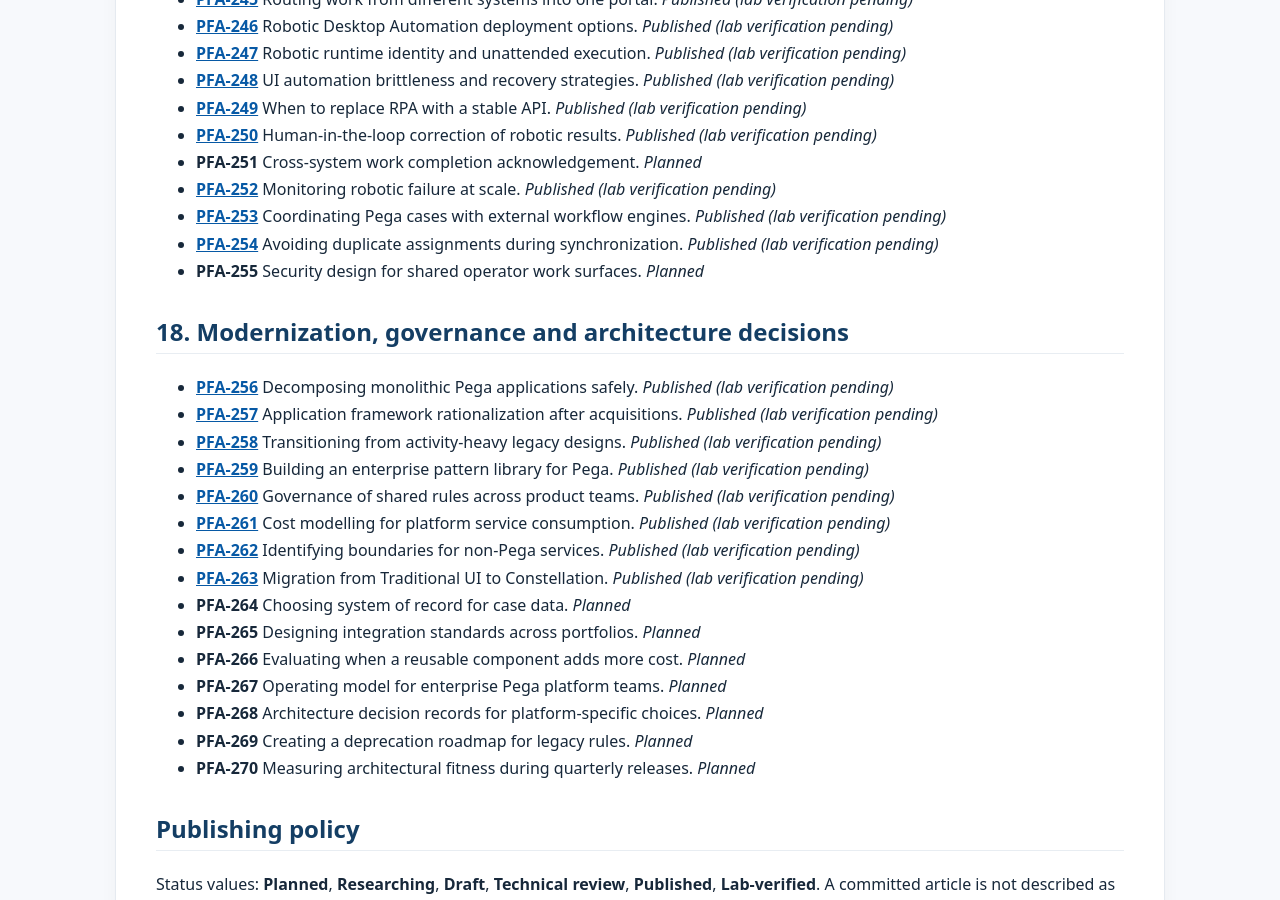
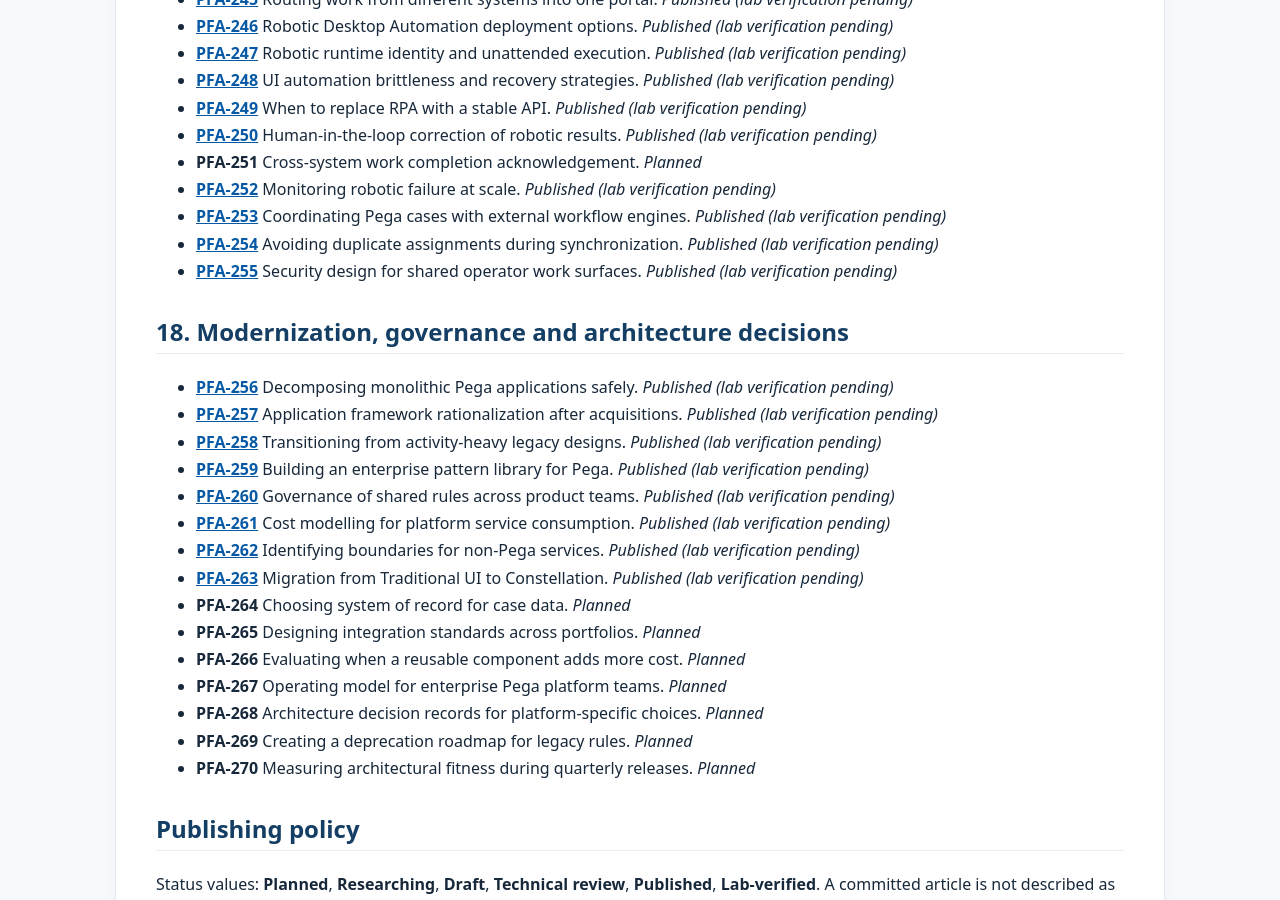
Before and after one commit to chandransandeep/pega-feature-atlas, a Jekyll site: the page built from docs/feature-inventory.md, in a window 1280 px wide and 900 px high, scrolled down 9192 px. Built offline with Jekyll 4.4.1, drawn with Linux system fonts in a browser that asks for light colours.

Commit message:
Publish PFA-255: pfa-255-security-design-for-shared-operator-work-surfaces

```diff
--- a/docs/commit-date-register.tsv
+++ b/docs/commit-date-register.tsv
@@ -261,3 +261,4 @@ docs/articles/robotic-automation/pfa-250-human-in-the-loop-correction-of-robotic
 docs/articles/robotic-operations/pfa-252-monitoring-robotic-failure-at-scale.md	2022-08-19	2026-10-31T06:08:32+00:00	random_past_date
 docs/articles/workflow-orchestration/pfa-253-coordinating-pega-cases-with-external-workflow-engines.md	2025-02-16	2026-10-31T06:08:32+00:00	random_past_date
 docs/articles/case-concurrency/pfa-254-avoiding-duplicate-assignments-during-synchronization.md	2024-10-24	2026-10-31T06:08:40+00:00	random_past_date
+docs/articles/access-control/pfa-255-security-design-for-shared-operator-work-surfaces.md	2021-06-09	2026-10-31T06:08:40+00:00	random_past_date
--- a/docs/feature-inventory.md
+++ b/docs/feature-inventory.md
@@ -368,7 +368,7 @@ This is the editorial plan for Pega Feature Atlas. It is not a list of completed
 - **[PFA-252](articles/robotic-operations/pfa-252-monitoring-robotic-failure-at-scale.md)** Monitoring robotic failure at scale. _Published (lab verification pending)_
 - **[PFA-253](articles/workflow-orchestration/pfa-253-coordinating-pega-cases-with-external-workflow-engines.md)** Coordinating Pega cases with external workflow engines. _Published (lab verification pending)_
 - **[PFA-254](articles/case-concurrency/pfa-254-avoiding-duplicate-assignments-during-synchronization.md)** Avoiding duplicate assignments during synchronization. _Published (lab verification pending)_
-- **PFA-255** Security design for shared operator work surfaces. _Planned_
+- **[PFA-255](articles/access-control/pfa-255-security-design-for-shared-operator-work-surfaces.md)** Security design for shared operator work surfaces. _Published (lab verification pending)_
 
 <a id="section-18"></a>
 
```
Also changed, not shown: README.md, docs/articles/access-control/pfa-255-security-design-for-shared-operator-work-surfaces.md (renamed from drafts/pfa-255-security-design-for-shared-operator-work-surfaces.md).
